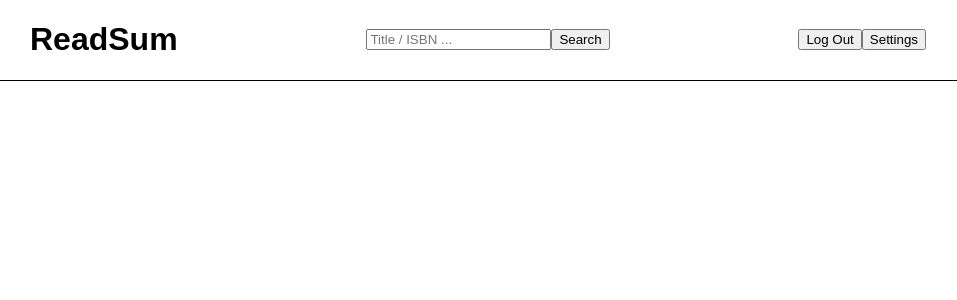
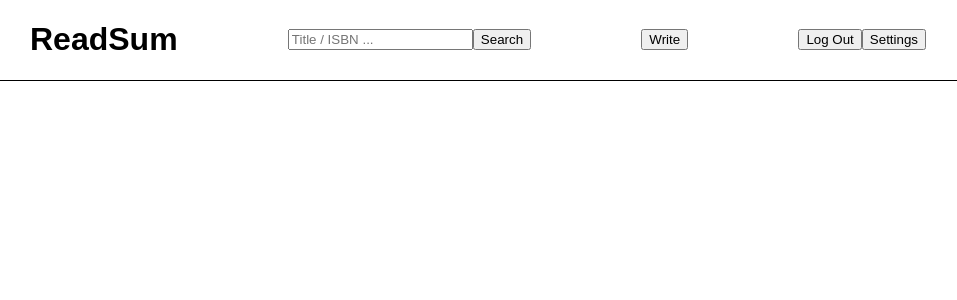
Before and after one commit to KPar/quotera-client, a React (Create React App) app: page /new-book-summary in a window 1280 px wide. Shown: the top 300 px of the page, without its empty margins (162-1119 px from the left). Built offline with nearby package versions, Linux system fonts and the light colour scheme.

Commit message:
Added write button to nav bar

```diff
--- a/src/components/FixedNav.jsx
+++ b/src/components/FixedNav.jsx
@@ -1,5 +1,5 @@
 import React, { useEffect, useRef, useState } from 'react'
-import { matchPath, useLocation, useNavigate } from 'react-router-dom';
+import { useLocation, useNavigate } from 'react-router-dom';
 
 function FixedNav() {
   const styles = {
@@ -53,6 +53,7 @@ function FixedNav() {
           <input type="submit" value="Search"/>
         </form>
         <button style={{display: isEditPage? "block": "none" }}>Publish</button>
+        <button style={{display: isEditPage? "none": "block" }}>Write</button>
         <div style={{display: isUserAuth? "none": "block"}}>
           <button>Log In</button>
           <button>Sign Up</button>
```
